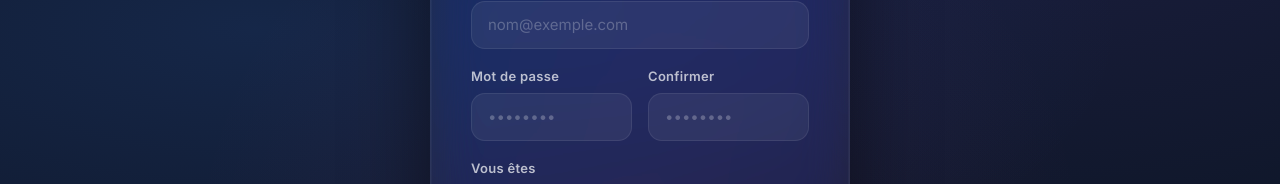
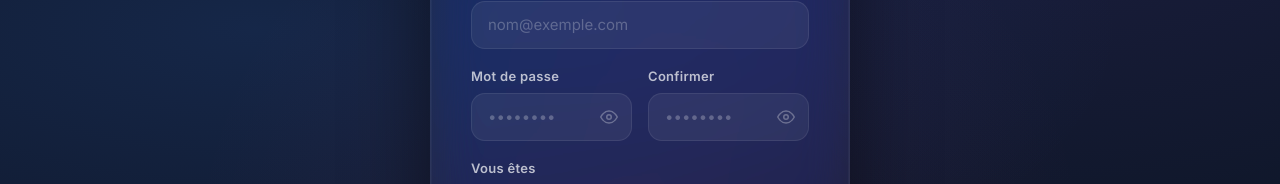
Before and after one commit to teteganexauce/site_huit_en_dieu, a Vue app: page /register in a window 1280 px wide. Shown: the part 371-555 px from the top of the page. Built offline with nearby package versions, Linux system fonts and the light colour scheme; no server answers.

Commit message:
feat: icone oeil pour afficher/masquer le mot de passe (login + register)

```diff
--- a/src/views/auth/LoginView.vue
+++ b/src/views/auth/LoginView.vue
@@ -54,8 +54,9 @@
 
           <div class="form-group">
             <label class="form-label">Mot de passe</label>
+            <div class="password-wrapper">
               <input
-              type="password"
+                :type="showPassword ? 'text' : 'password'"
                 v-model="form.password"
                 class="form-input"
                 :class="{ 'error': errors.password }"
@@ -63,6 +64,11 @@
                 autocomplete="off"
                 required
               >
+              <button type="button" class="password-toggle" @click="showPassword = !showPassword" tabindex="-1">
+                <svg v-if="showPassword" xmlns="http://www.w3.org/2000/svg" width="18" height="18" viewBox="0 0 24 24" fill="none" stroke="currentColor" stroke-width="2" stroke-linecap="round" stroke-linejoin="round"><path d="M17.94 17.94A10.07 10.07 0 0 1 12 20c-7 0-11-8-11-8a18.45 18.45 0 0 1 5.06-5.94M9.9 4.24A9.12 9.12 0 0 1 12 4c7 0 11 8 11 8a18.5 18.5 0 0 1-2.16 3.19m-6.72-1.07a3 3 0 1 1-4.24-4.24"/><line x1="1" y1="1" x2="23" y2="23"/></svg>
+                <svg v-else xmlns="http://www.w3.org/2000/svg" width="18" height="18" viewBox="0 0 24 24" fill="none" stroke="currentColor" stroke-width="2" stroke-linecap="round" stroke-linejoin="round"><path d="M1 12s4-8 11-8 11 8 11 8-4 8-11 8-11-8-11-8z"/><circle cx="12" cy="12" r="3"/></svg>
+              </button>
+            </div>
           </div>
 
           <label class="checkbox-wrapper">
@@ -109,6 +115,8 @@ const siteDisplayName = computed(() => {
 })
 
 const particlesRef = ref(null)
+
+const showPassword = ref(false)
 
 const form = reactive({
   email: '',
@@ -342,6 +350,38 @@ onMounted(() => {
   letter-spacing: 0.3px;
 }
 
+.password-wrapper {
+  position: relative;
+  display: flex;
+  align-items: center;
+}
+
+.password-wrapper .form-input {
+  padding-right: 44px;
+}
+
+.password-toggle {
+  position: absolute;
+  right: 8px;
+  top: 50%;
+  transform: translateY(-50%);
+  background: none;
+  border: none;
+  color: rgba(255, 255, 255, 0.3);
+  cursor: pointer;
+  padding: 6px;
+  display: flex;
+  align-items: center;
+  justify-content: center;
+  border-radius: 8px;
+  transition: all 0.2s ease;
+}
+
+.password-toggle:hover {
+  color: rgba(255, 255, 255, 0.6);
+  background: rgba(255, 255, 255, 0.06);
+}
+
 .form-input {
   width: 100%;
   padding: 12px 16px;
--- a/src/views/auth/RegisterView.vue
+++ b/src/views/auth/RegisterView.vue
@@ -70,13 +70,25 @@
             <div class="col-6">
               <div class="form-group">
                 <label class="form-label">Mot de passe</label>
-                <input type="password" v-model="form.password" class="form-input" :class="{ 'error': errors.password }" placeholder="&#8226;&#8226;&#8226;&#8226;&#8226;&#8226;&#8226;&#8226;">
+                <div class="password-wrapper">
+                  <input :type="showPassword ? 'text' : 'password'" v-model="form.password" class="form-input" :class="{ 'error': errors.password }" placeholder="&#8226;&#8226;&#8226;&#8226;&#8226;&#8226;&#8226;&#8226;">
+                  <button type="button" class="password-toggle" @click="showPassword = !showPassword" tabindex="-1">
+                    <svg v-if="showPassword" xmlns="http://www.w3.org/2000/svg" width="18" height="18" viewBox="0 0 24 24" fill="none" stroke="currentColor" stroke-width="2" stroke-linecap="round" stroke-linejoin="round"><path d="M17.94 17.94A10.07 10.07 0 0 1 12 20c-7 0-11-8-11-8a18.45 18.45 0 0 1 5.06-5.94M9.9 4.24A9.12 9.12 0 0 1 12 4c7 0 11 8 11 8a18.5 18.5 0 0 1-2.16 3.19m-6.72-1.07a3 3 0 1 1-4.24-4.24"/><line x1="1" y1="1" x2="23" y2="23"/></svg>
+                    <svg v-else xmlns="http://www.w3.org/2000/svg" width="18" height="18" viewBox="0 0 24 24" fill="none" stroke="currentColor" stroke-width="2" stroke-linecap="round" stroke-linejoin="round"><path d="M1 12s4-8 11-8 11 8 11 8-4 8-11 8-11-8-11-8z"/><circle cx="12" cy="12" r="3"/></svg>
+                  </button>
+                </div>
               </div>
             </div>
             <div class="col-6">
               <div class="form-group">
                 <label class="form-label">Confirmer</label>
-                <input type="password" v-model="form.password_confirmation" class="form-input" placeholder="&#8226;&#8226;&#8226;&#8226;&#8226;&#8226;&#8226;&#8226;">
+                <div class="password-wrapper">
+                  <input :type="showConfirm ? 'text' : 'password'" v-model="form.password_confirmation" class="form-input" placeholder="&#8226;&#8226;&#8226;&#8226;&#8226;&#8226;&#8226;&#8226;">
+                  <button type="button" class="password-toggle" @click="showConfirm = !showConfirm" tabindex="-1">
+                    <svg v-if="showConfirm" xmlns="http://www.w3.org/2000/svg" width="18" height="18" viewBox="0 0 24 24" fill="none" stroke="currentColor" stroke-width="2" stroke-linecap="round" stroke-linejoin="round"><path d="M17.94 17.94A10.07 10.07 0 0 1 12 20c-7 0-11-8-11-8a18.45 18.45 0 0 1 5.06-5.94M9.9 4.24A9.12 9.12 0 0 1 12 4c7 0 11 8 11 8a18.5 18.5 0 0 1-2.16 3.19m-6.72-1.07a3 3 0 1 1-4.24-4.24"/><line x1="1" y1="1" x2="23" y2="23"/></svg>
+                    <svg v-else xmlns="http://www.w3.org/2000/svg" width="18" height="18" viewBox="0 0 24 24" fill="none" stroke="currentColor" stroke-width="2" stroke-linecap="round" stroke-linejoin="round"><path d="M1 12s4-8 11-8 11 8 11 8-4 8-11 8-11-8-11-8z"/><circle cx="12" cy="12" r="3"/></svg>
+                  </button>
+                </div>
               </div>
             </div>
           </div>
@@ -123,6 +135,9 @@ const siteDisplayName = computed(() => {
 })
 
 const particlesRef = ref(null)
+
+const showPassword = ref(false)
+const showConfirm = ref(false)
 
 const form = reactive({
   nom: '',
@@ -339,6 +354,38 @@ onMounted(() => {
   color: rgba(255, 255, 255, 0.25);
 }
 
+.password-wrapper {
+  position: relative;
+  display: flex;
+  align-items: center;
+}
+
+.password-wrapper .form-input {
+  padding-right: 44px;
+}
+
+.password-toggle {
+  position: absolute;
+  right: 8px;
+  top: 50%;
+  transform: translateY(-50%);
+  background: none;
+  border: none;
+  color: rgba(255, 255, 255, 0.3);
+  cursor: pointer;
+  padding: 6px;
+  display: flex;
+  align-items: center;
+  justify-content: center;
+  border-radius: 8px;
+  transition: all 0.2s ease;
+}
+
+.password-toggle:hover {
+  color: rgba(255, 255, 255, 0.6);
+  background: rgba(255, 255, 255, 0.06);
+}
+
 .form-input:focus {
   background: rgba(255, 255, 255, 0.08);
   border-color: rgba(59, 130, 246, 0.4);
```
Lines whose indentation alone changed are shown as unchanged.
